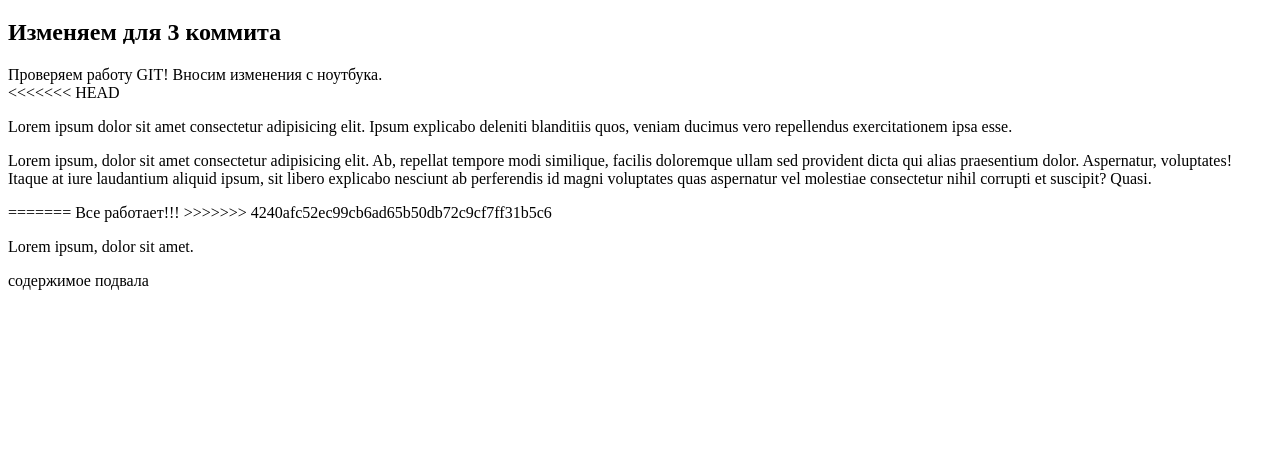
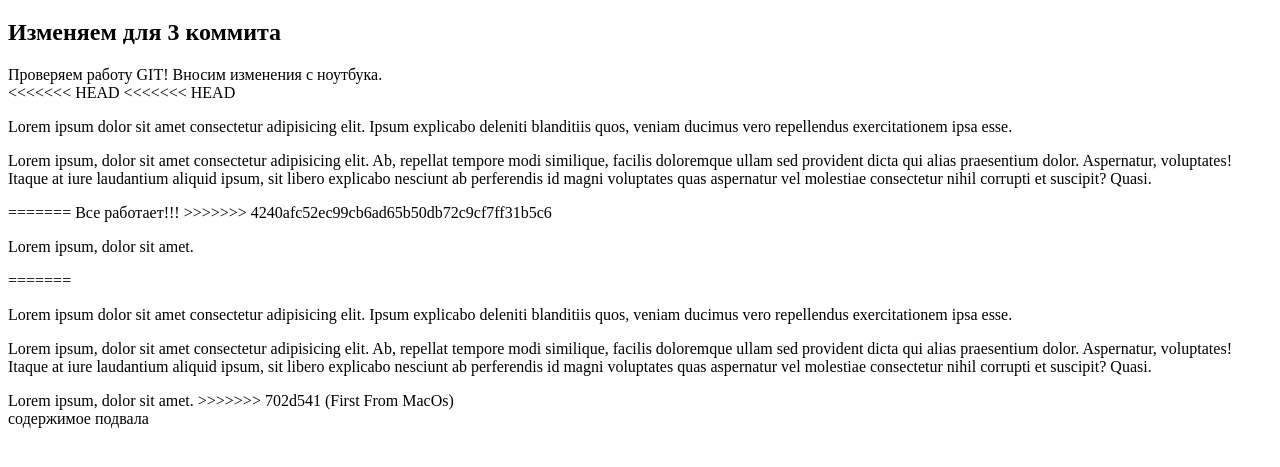
Before and after one commit to drWiller/htmltags_1, a plain HTML site: page index.html in a window 1280 px wide. Shown: the part 87-554 px from the top of the page. Drawn offline with Linux system fonts and the light colour scheme.

Commit message:
First From MacOs

```diff
--- a/index.html
+++ b/index.html
@@ -22,6 +22,7 @@
 	</div>
 	<div>
 <<<<<<< HEAD
+<<<<<<< HEAD
 		<p>Lorem ipsum dolor sit amet consectetur adipisicing elit. Ipsum explicabo deleniti blanditiis quos, veniam ducimus vero repellendus exercitationem ipsa esse.</p>
 		<p>Lorem ipsum, dolor sit amet consectetur adipisicing elit. Ab, repellat tempore modi similique, facilis doloremque ullam sed provident dicta qui alias praesentium dolor. Aspernatur, voluptates! Itaque at iure laudantium aliquid ipsum, sit libero explicabo nesciunt ab perferendis id magni voluptates quas aspernatur vel molestiae consectetur nihil corrupti et suscipit? Quasi.</p>
 =======
@@ -30,6 +31,13 @@
 	</div>
 	<div>
 		<p>Lorem ipsum, dolor sit amet.</p>
+=======
+		<p>Lorem ipsum dolor sit amet consectetur adipisicing elit. Ipsum explicabo deleniti blanditiis quos, veniam ducimus vero repellendus exercitationem ipsa esse.</p>
+		<p>Lorem ipsum, dolor sit amet consectetur adipisicing elit. Ab, repellat tempore modi similique, facilis doloremque ullam sed provident dicta qui alias praesentium dolor. Aspernatur, voluptates! Itaque at iure laudantium aliquid ipsum, sit libero explicabo nesciunt ab perferendis id magni voluptates quas aspernatur vel molestiae consectetur nihil corrupti et suscipit? Quasi.</p>
+	</div>
+	<div>
+		Lorem ipsum, dolor sit amet.
+>>>>>>> 702d541 (First From MacOs)
 	</div>
 	<footer>
 		содержимое подвала
```
Also changed, not shown: 1 other file.
